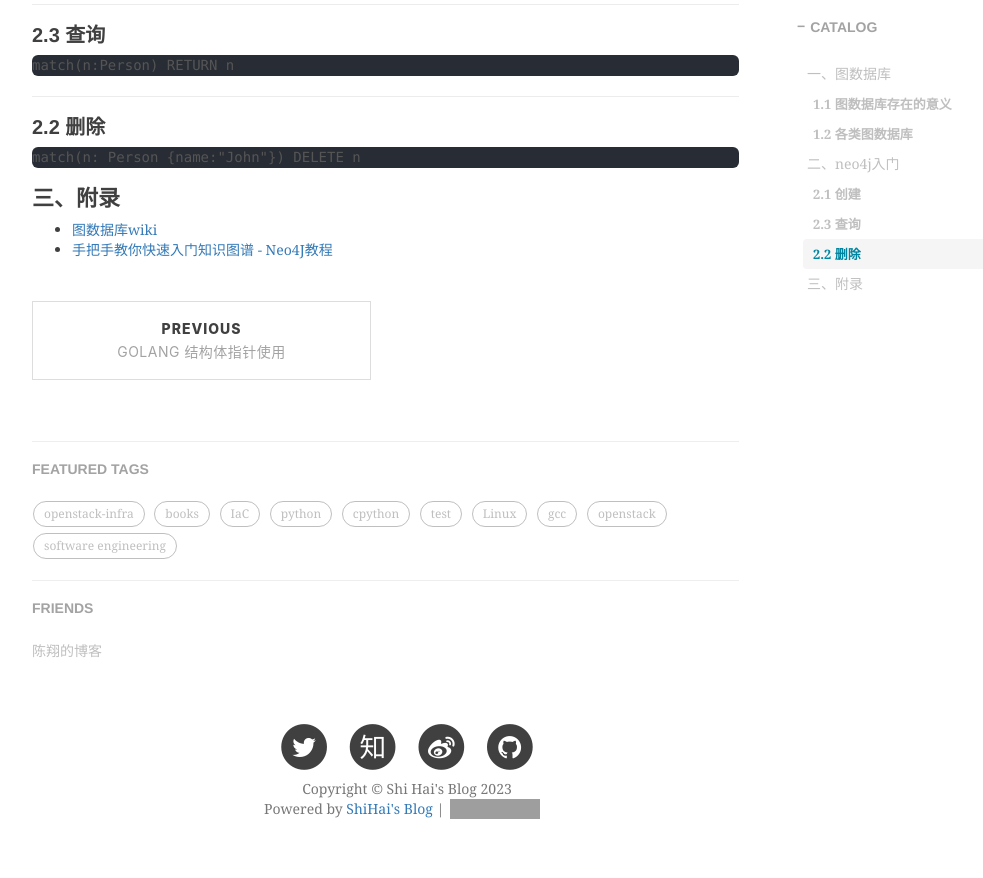
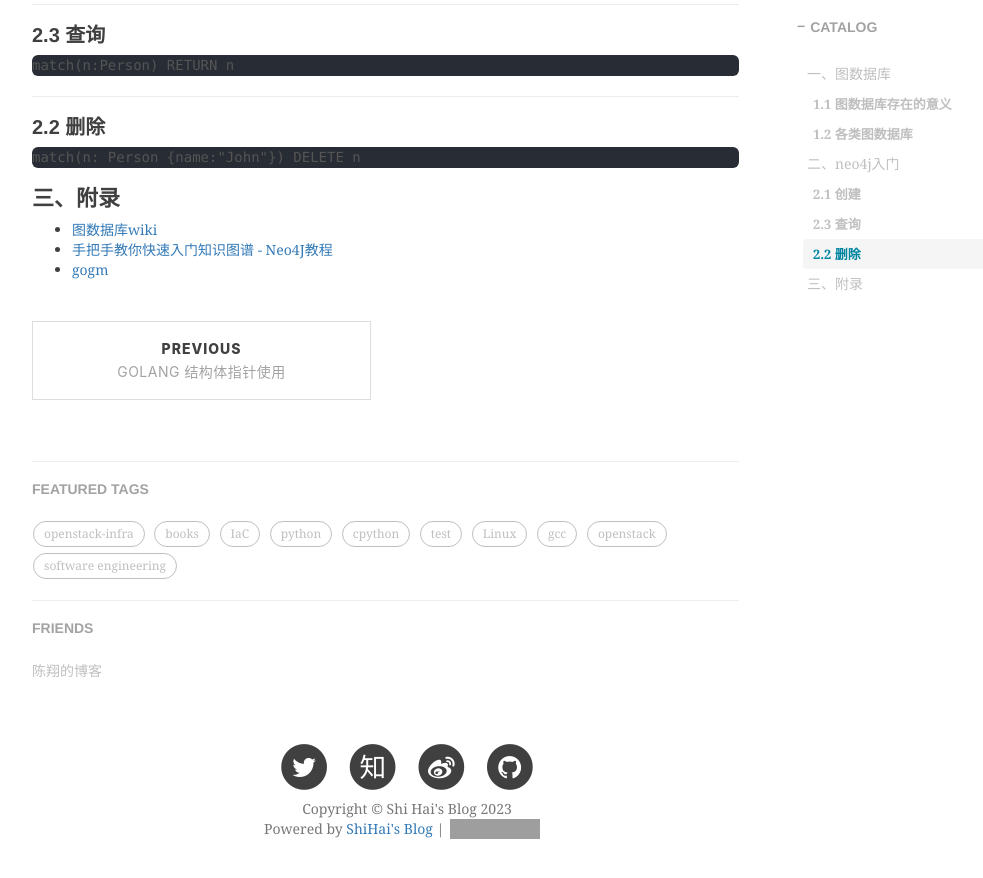
Before and after one commit to shihai1991/shihai1991.github.io, a Jekyll site: the page built from _posts/2022-12-28-图数据库.md, in a window 1280 px wide and 900 px high, scrolled down 961 px. Shown: the top 878 px of the window, without its empty margins (233-1216 px from the left). Built offline with Jekyll 4.4.1, drawn with Linux system fonts in a browser that asks for light colours; nearby versions of some CDN libraries; comment, search, counter and statistics services are not loaded; grey boxes are pictures that could not be loaded.

Commit message:
Update 2022-12-28-图数据库.md

```diff
--- a/_posts/2022-12-28-图数据库.md
+++ b/_posts/2022-12-28-图数据库.md
@@ -36,3 +36,4 @@ match(n: Person {name:"John"}) DELETE n
 # 三、附录
 - [图数据库wiki](https://en.wikipedia.org/wiki/Graph_database)
 - [手把手教你快速入门知识图谱 - Neo4J教程](https://zhuanlan.zhihu.com/p/88745411)
+- [gogm](https://github.com/mindstand/gogm)
```
